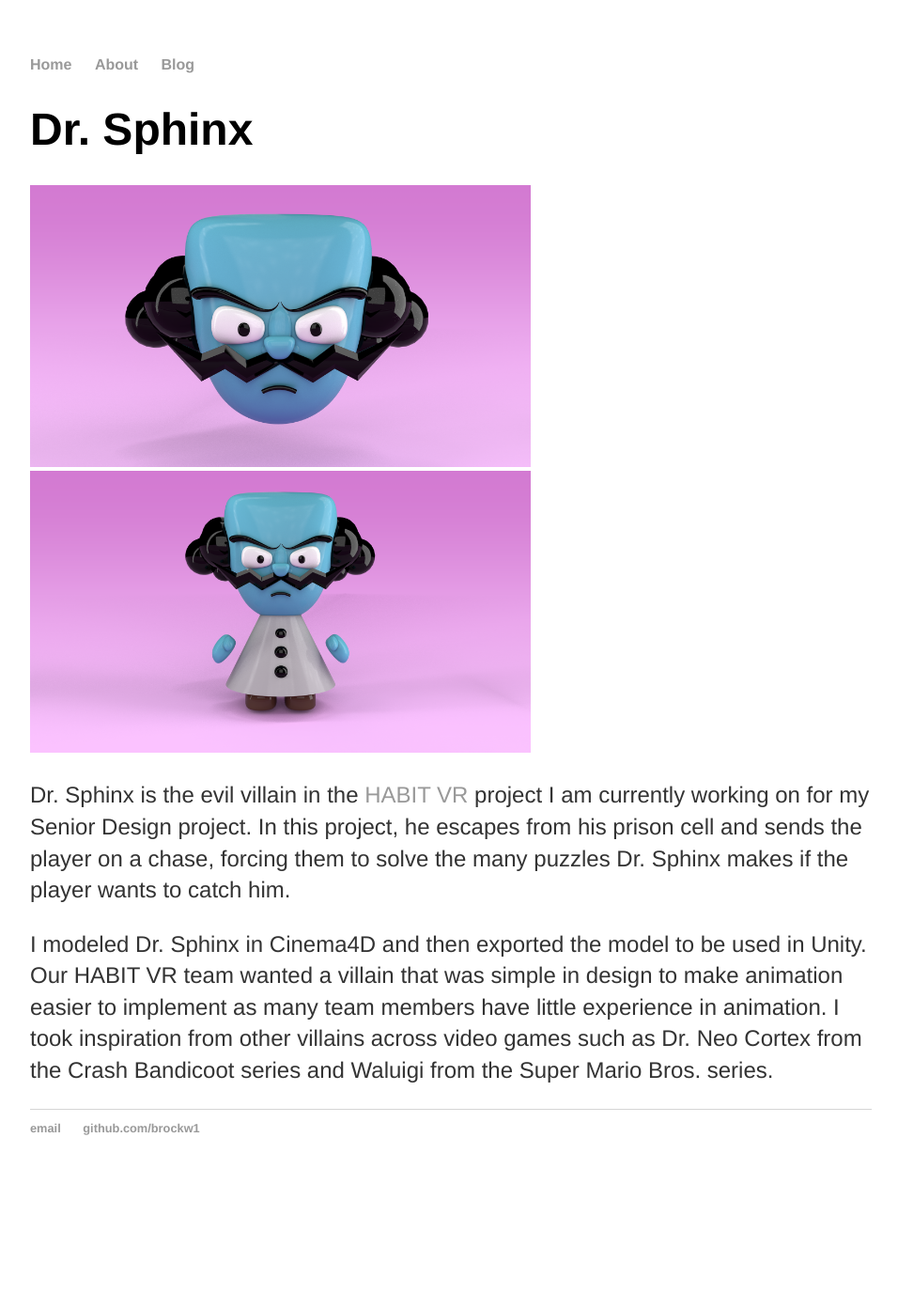
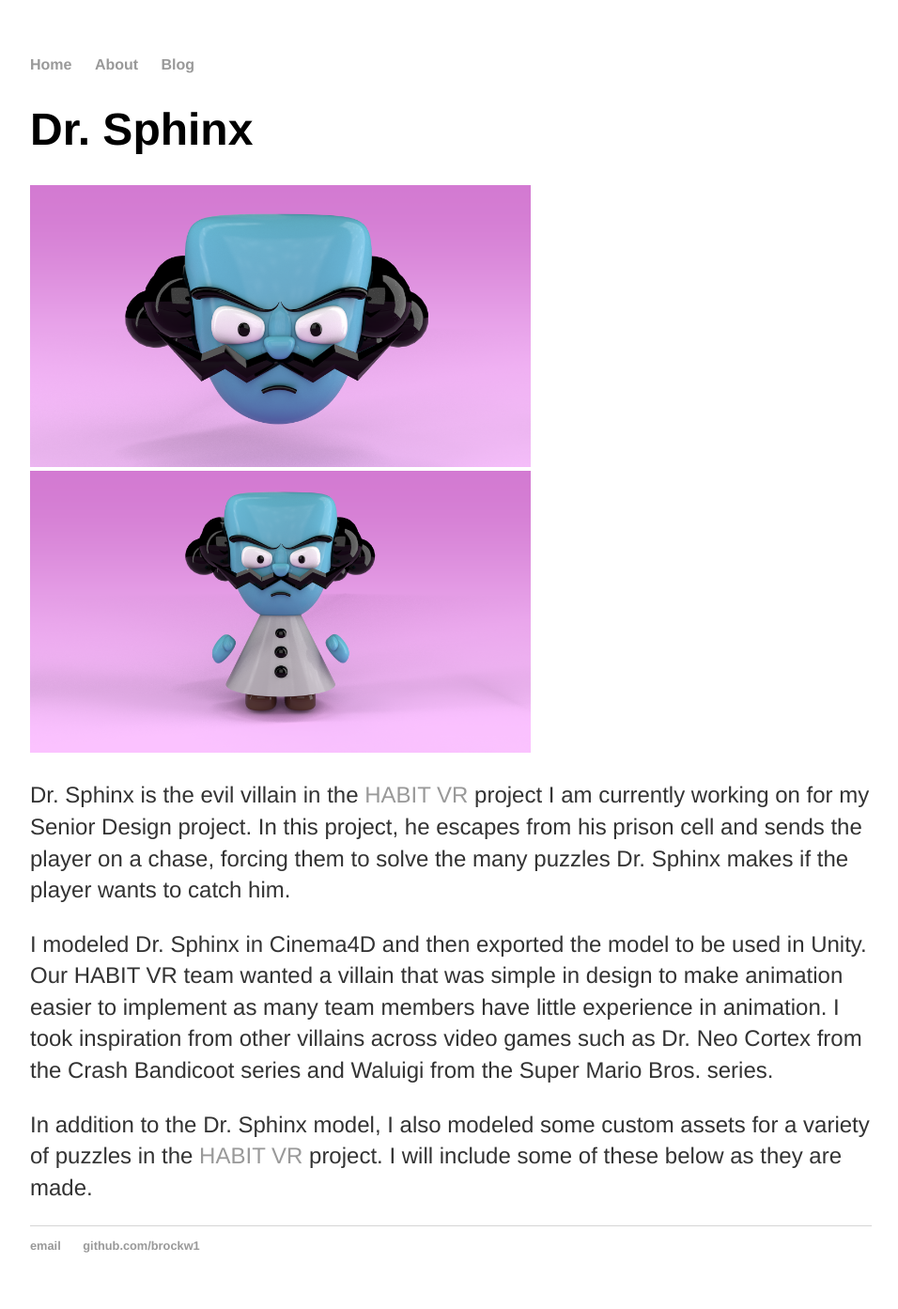
Before and after one commit to brockw1/brockw1.github.io, a Jekyll site: the page built from projects/3D/sphinx.html, in a window 1280 px wide. Shown: the whole page at 94% size, without its empty margins (160-1116 px from the left). Built offline with Jekyll 4.4.1, drawn with Linux system fonts in a browser that asks for light colours; before the commit the page ends 1268 px from its top, so only the background shows below that.

```diff
--- a/index.html
+++ b/index.html
@@ -18,7 +18,8 @@ title: Brock Williams
 
 		<h1>3D Models & Animation</h1>
 			<a href="/projects/3D/sphinx.html"><img src="/images/Sphinx1.png" height="300"></a>
-
+			<br>
+			<a href="/projects/3D/virtualvillage.html">Virtual Village</a>
 		<h1>Music</h1>
 			<p>Temporary text.</p>
 </div>
--- a/projects/3D/sphinx.html
+++ b/projects/3D/sphinx.html
@@ -18,4 +18,7 @@ title: Dr. Sphinx
     inspiration from other villains across video games such as Dr. Neo Cortex from the Crash
     Bandicoot series and Waluigi from the Super Mario Bros. series.</p>
 
+    <p>In addition to the Dr. Sphinx model, I also modeled some custom assets for a variety of
+      puzzles in the <a href="/">HABIT VR</a> project. I will include some of these below as they
+      are made.</p>
 </div>
```
Also changed, not shown: other parts of projects/3D/sphinx.html (+1 -1 lines), projects/3D/virtualvillage.html (added, +19 -0 lines).
